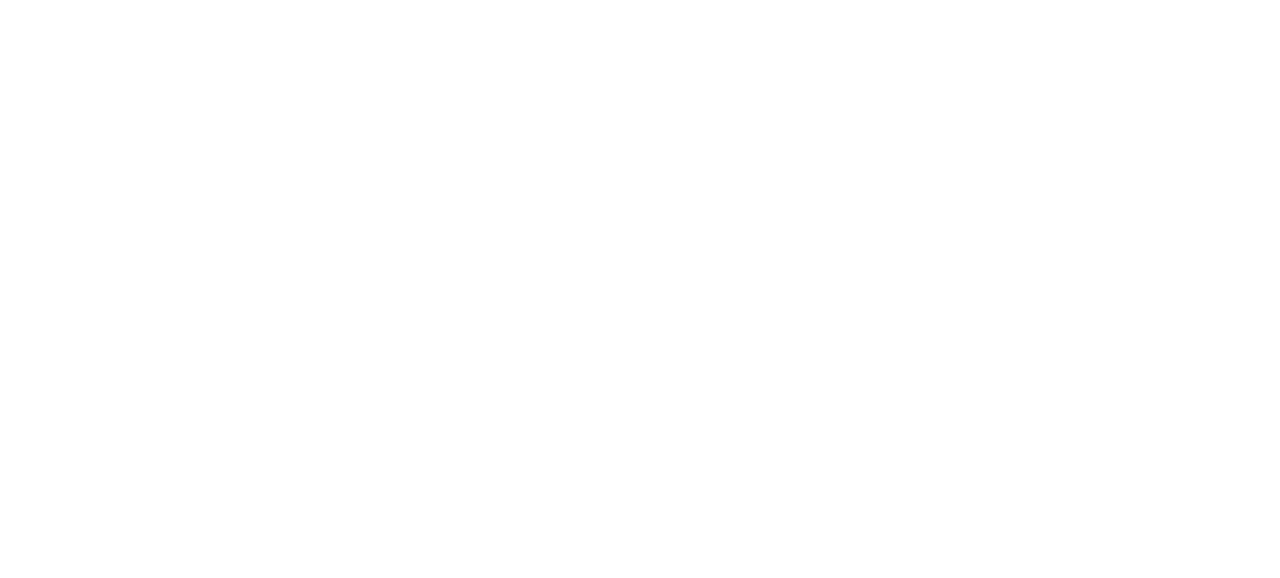
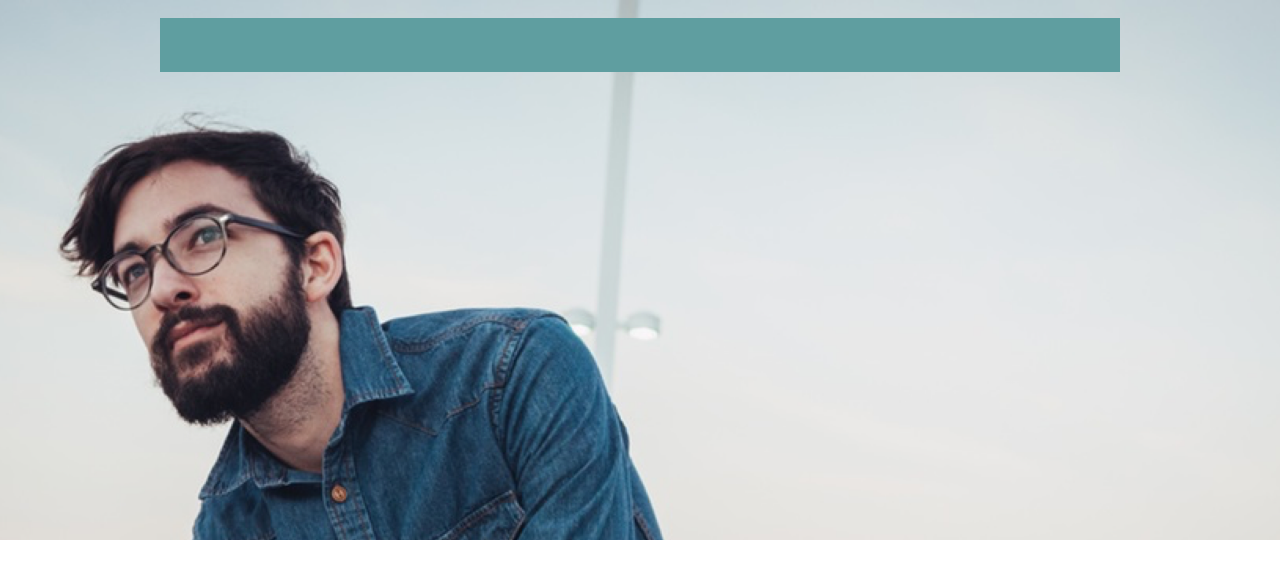
Before and after one commit to thelarchmage/TortoiseshellOptics, a plain HTML site: page index.html in a window 1280 px wide. Drawn offline with Linux system fonts and the light colour scheme.

Commit message:
Arrange basic site organization containers

```diff
--- a/index.html
+++ b/index.html
@@ -7,6 +7,23 @@
     <link rel="stylesheet" type="text/css" href="./resources/css/style.css">
   </head>
   <body>
+    <!-- MAIN SECTION -->
+    <div class="container" id="main">
+      <!-- HEADER SECTION -->
+      <header class="container" id="header">
 
+      </header>
+      <div class="container" id="motto">
+
+      </div>
+    </div>
+    <!-- MAIN SECTION 2 -->
+    <div class="container" id="main_2">
+
+    </div>
+    <!-- FOOTER SECTION -->
+    <footer class="container" id="footer">
+
+    </footer>
   </body>
 </html>
--- a/resources/css/style.css
+++ b/resources/css/style.css
@@ -0,0 +1,49 @@
+* {
+  margin: 0;
+  padding: 0;
+}
+
+html {
+  font-family: Helvetica, sans-serif;
+  font-size: 18px;
+  line-height: 1.4;
+}
+
+.container {
+  display: flex;
+}
+
+header {
+  position: static;
+  margin: 1rem auto;
+  background-color: cadetblue;
+  height: 3rem;
+  width: 960px;
+  z-index: 1;
+}
+
+#main {
+  background-image: url(../images/glasses-bg.png);
+  background-size: cover;
+  background-position: center;
+  position: absolute;
+  top: 0;
+  justify-content: center;
+  width: 100%;
+  height: 30rem;
+  z-index: 10;
+}
+
+#motto {
+
+}
+
+#main_2 {
+  width: 100%;
+  min-height: 50rem;
+  background-color: white;
+}
+
+footer {
+
+}
```
